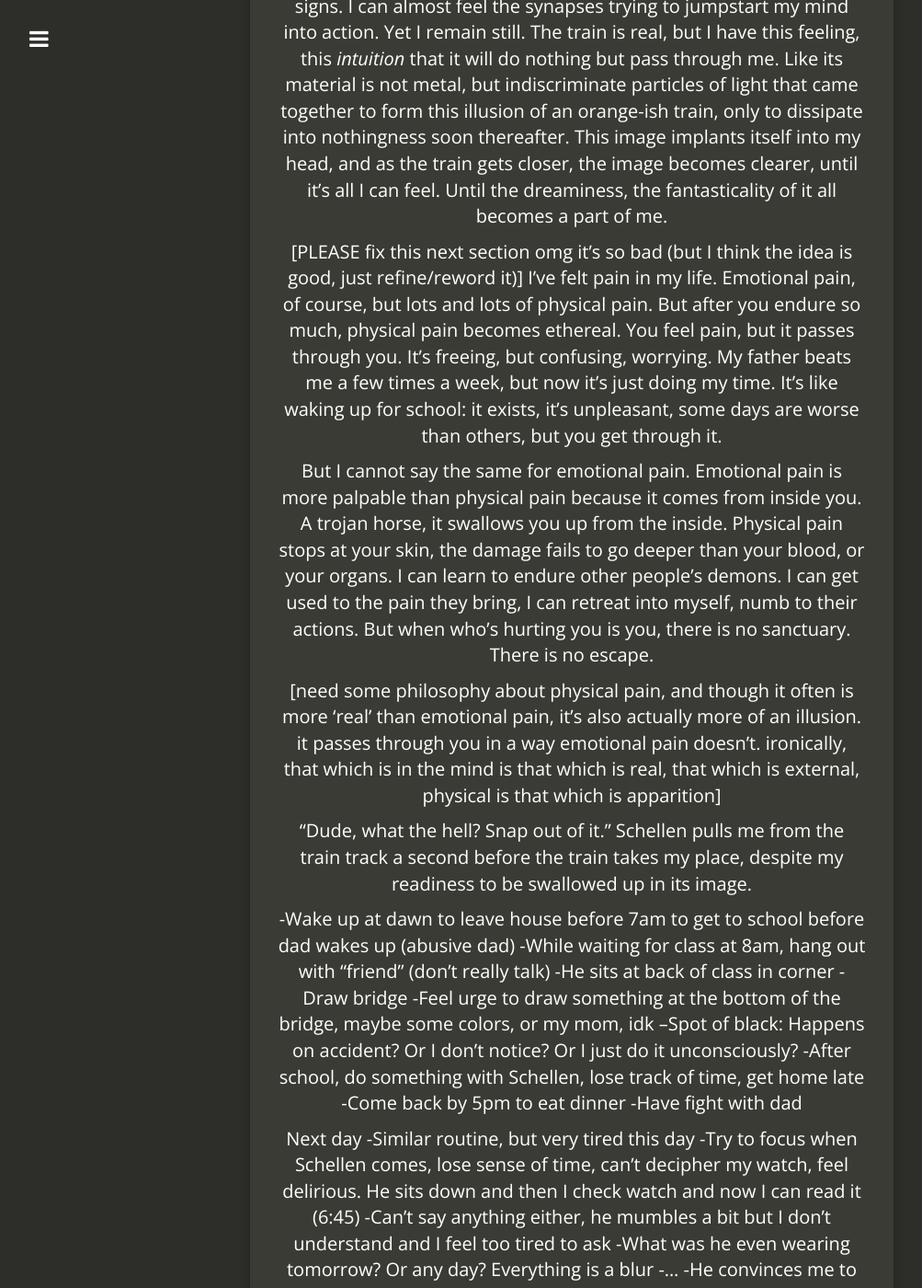
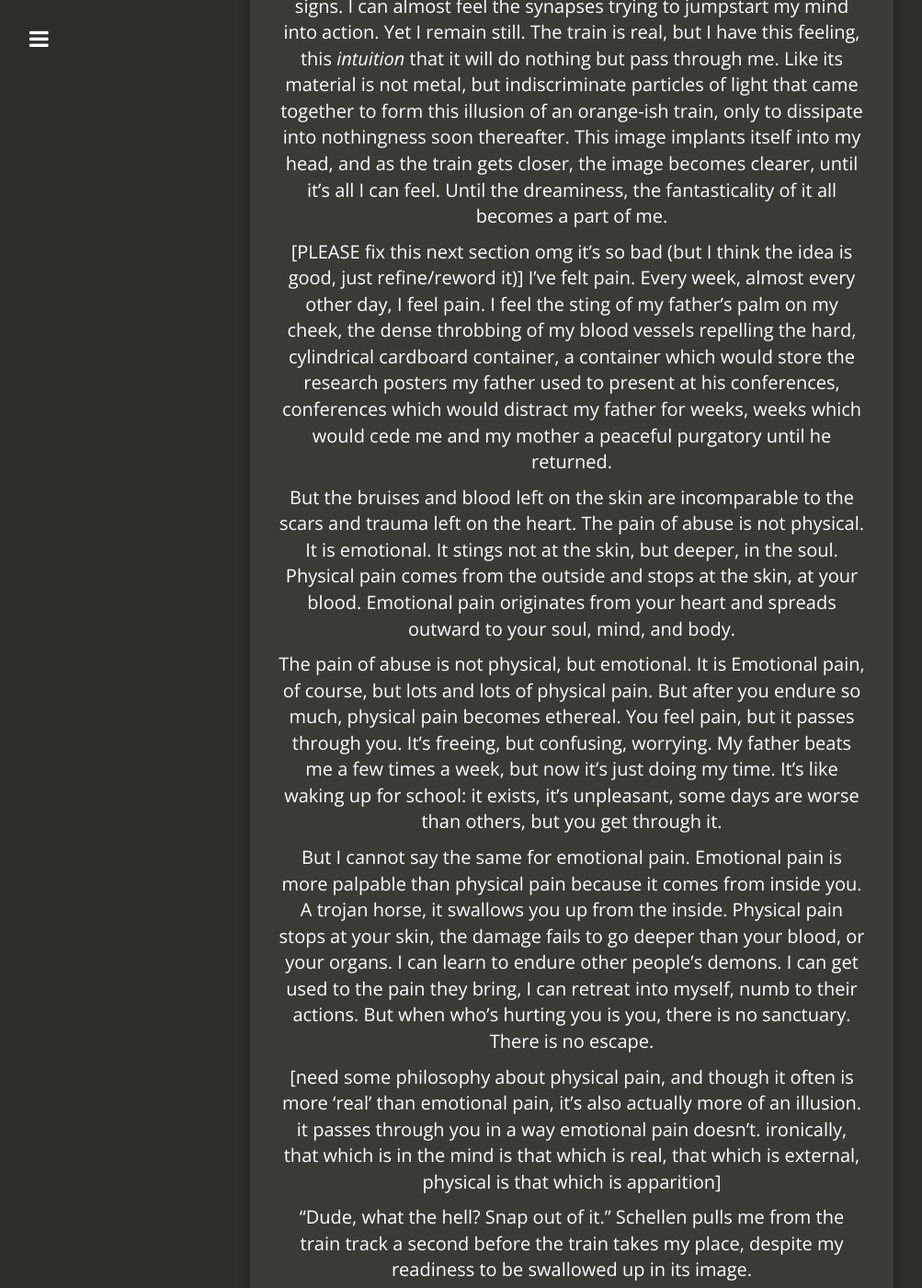
Before and after one commit to jacobtomlinson/carte-noire, a Jekyll site: the page built from drafts/untitled.md, in a window 1280 px wide and 1400 px high, scrolled down 7351 px. Shown: the whole window at 92% size, without its empty margins (18-1021 px from the left). Built offline with Jekyll 4.4.1, drawn with Linux system fonts in a browser that asks for light colours; nearby versions of some CDN libraries; our own code applies the rules of GitHub Pages for plain Markdown files.

Commit message:
Rewrite physical/emotional pain paragraph in untitled.

```diff
--- a/drafts/untitled.md
+++ b/drafts/untitled.md
@@ -71,13 +71,19 @@ The train cruises towards us at a surprisingly swift pace. Its hull shines a gol
 Still hypnotized by the mirage, I remain standing unwittingly on the tracks, as time (or just the train, I can't tell) slows down gradually. Each second, as it inches forward, its proximity to me becomes more and more apparent, and my subconscious starts to fire warning signs. I can almost feel the synapses trying to jumpstart my mind into action. Yet I remain still. The train is real, but I have this feeling, this *intuition* that it will do nothing but pass through me. Like its material is not metal, but indiscriminate particles of light that came together to form this illusion of an orange-ish train, only to dissipate into nothingness soon thereafter. This image implants itself into my head, and as the train gets closer, the image becomes clearer, until it's all I can feel. Until the dreaminess, the fantasticality of it all becomes a part of me.
 
 [PLEASE fix this next section omg it's so bad (but I think the idea is good, just refine/reword it)]
-I've felt pain in my life. Emotional pain, of course, but lots and lots of physical pain. But after you endure so much, physical pain becomes ethereal. You feel pain, but it passes through you. It's freeing, but confusing, worrying. My father beats me a few times a week, but now it's just doing my time. It's like waking up for school: it exists, it's unpleasant, some days are worse than others, but you get through it.
+I've felt pain. Every week, almost every other day, I feel pain. I feel the sting of my father's palm on my cheek, the dense throbbing of my blood vessels repelling the hard, cylindrical cardboard container, a container which would store the research posters my father used to present at his conferences, conferences which would distract my father for weeks, weeks which would cede me and my mother a peaceful purgatory until he returned.
+
+But the bruises and blood left on the skin are incomparable to the scars and trauma left on the heart. The pain of abuse is not physical. It is emotional. It stings not at the skin, but deeper, in the soul. Physical pain comes from the outside and stops at the skin, at your blood. Emotional pain originates from your heart and spreads outward to your soul, mind, and body.
+
+The pain of abuse is not physical, but emotional. It is
+Emotional pain, of course, but lots and lots of physical pain. But after you endure so much, physical pain becomes ethereal. You feel pain, but it passes through you. It's freeing, but confusing, worrying. My father beats me a few times a week, but now it's just doing my time. It's like waking up for school: it exists, it's unpleasant, some days are worse than others, but you get through it.
 
 But I cannot say the same for emotional pain. Emotional pain is more palpable than physical pain because it comes from inside you. A trojan horse, it swallows you up from the inside. Physical pain stops at your skin, the damage fails to go deeper than your blood, or your organs. I can learn to endure other people's demons. I can get used to the pain they bring, I can retreat into myself, numb to their actions. But when who's hurting you is you, there is no sanctuary. There is no escape.
 
 [need some philosophy about physical pain, and though it often is more 'real' than emotional pain, it's also actually more of an illusion. it passes through you in a way emotional pain doesn't. ironically, that which is in the mind is that which is real, that which is external, physical is that which is apparition]
 
 "Dude, what the hell? Snap out of it." Schellen pulls me from the train track a second before the train takes my place, despite my readiness to be swallowed up in its image.
+
 
 
 -Wake up at dawn to leave house before 7am to get to school before dad wakes up (abusive dad)
```
